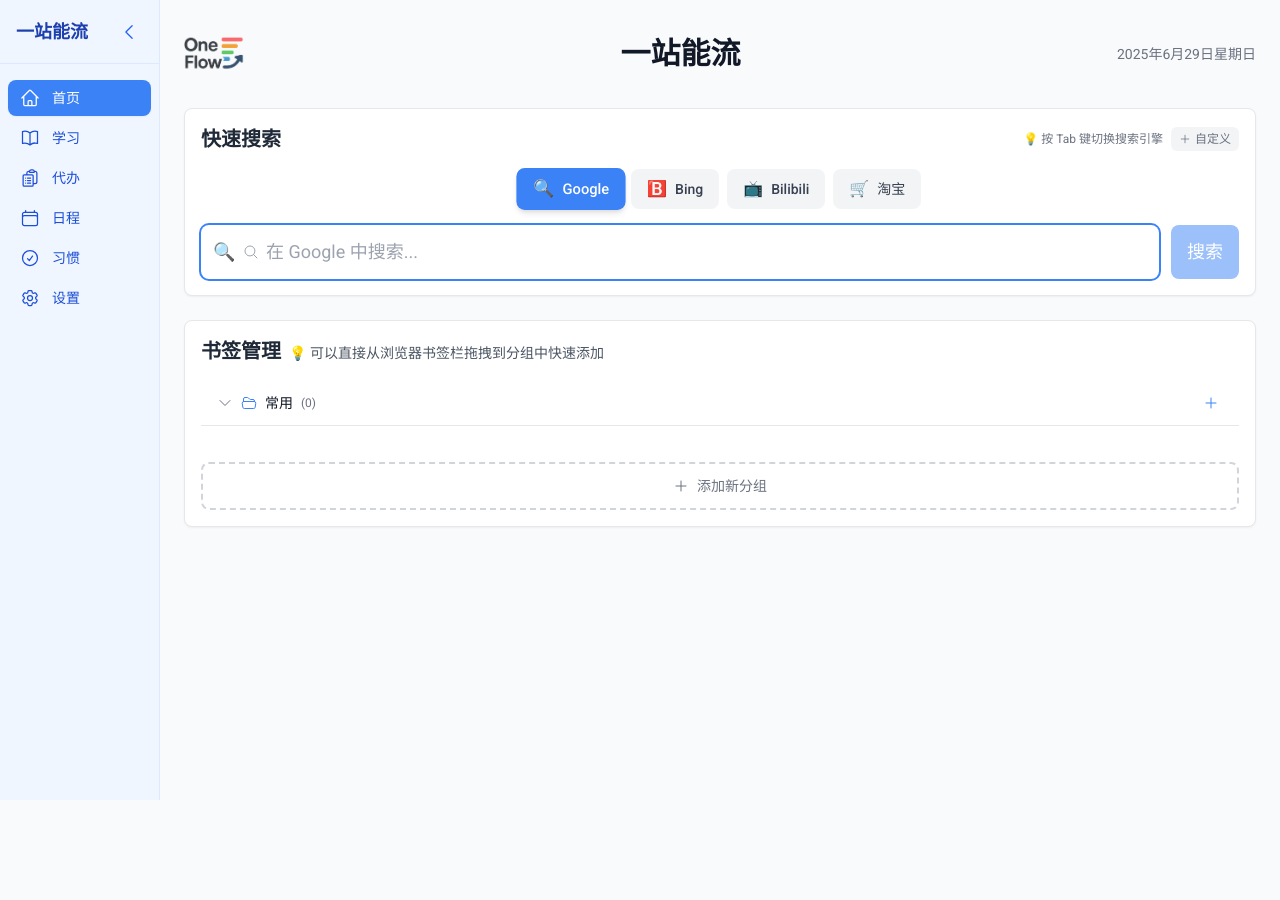
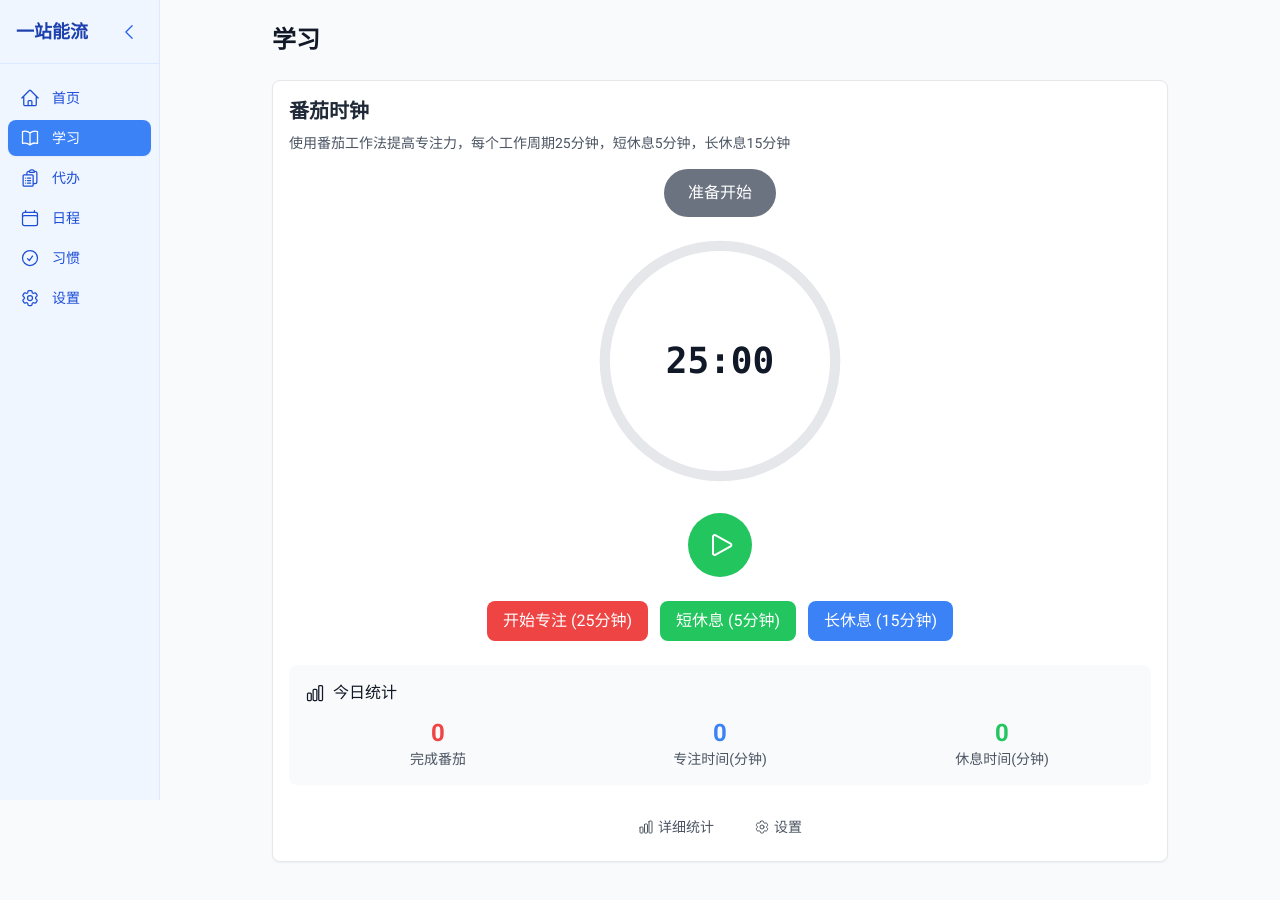
Before and after one commit to penginman/All_In_One_Web, a React (Vite) app: page /#/learning in a window 1280 px wide. Before the commit this address led to /#/tasks. Shown: the top 900 px of the page. Before the commit the page ends 800 px from the top, so only its background shows below. Built offline with nearby package versions, Linux system fonts and the light colour scheme.

Commit message:
实现新刷新 修复图标 添加AI阅读文档

```diff
--- a/src/components/Calendar/MonthView.tsx
+++ b/src/components/Calendar/MonthView.tsx
@@ -327,7 +327,7 @@ function MonthView({ onEventClick, onDateDoubleClick }: MonthViewProps) {
               </div>
 
               {/* 事件列表 - 手机端显示更紧凑 */}
-              <div className="space-y-0.5">
+              <div className="space-y-0.8">
                 {events.slice(0, window.innerWidth < 640 ? 1 : 2).map(event => (
                   <div
                     key={event.id}
--- a/src/components/Habits/HabitModal.tsx
+++ b/src/components/Habits/HabitModal.tsx
@@ -39,7 +39,7 @@ function HabitModal({ isOpen, onClose, habit }: HabitModalProps) {
     startDate: '',
     endDate: '',
     hasEndDate: false,
-    color: habitColors[0]
+    color: habitColors[1]
   })
 
   useEffect(() => {
@@ -62,7 +62,7 @@ function HabitModal({ isOpen, onClose, habit }: HabitModalProps) {
         startDate: today,
         endDate: '',
         hasEndDate: false,
-        color: habitColors[0]
+        color: habitColors[1]
       })
     }
   }, [habit, isOpen])
--- a/src/components/Pomodoro/PomodoroTimer.tsx
+++ b/src/components/Pomodoro/PomodoroTimer.tsx
@@ -84,7 +84,7 @@ function PomodoroTimer() {
               cy="50"
               r="45"
               stroke="currentColor"
-              strokeWidth="2"
+              strokeWidth="4"
               fill="none"
               className="text-gray-200"
             />
@@ -93,7 +93,7 @@ function PomodoroTimer() {
               cy="50"
               r="45"
               stroke="currentColor"
-              strokeWidth="2"
+              strokeWidth="4"
               fill="none"
               strokeDasharray={`${2 * Math.PI * 45}`}
               strokeDashoffset={`${2 * Math.PI * 45 * (1 - getCurrentProgress() / 100)}`}
--- a/src/main.tsx
+++ b/src/main.tsx
@@ -1,13 +1,13 @@
 import React from 'react'
 import ReactDOM from 'react-dom/client'
-import { BrowserRouter } from 'react-router-dom'
+import { HashRouter } from 'react-router-dom'
 import App from './App.tsx'
 import './index.css'
 
 ReactDOM.createRoot(document.getElementById('root')!).render(
   <React.StrictMode>
-    <BrowserRouter basename={import.meta.env.PROD ? '/All_In_One_Web' : '/'}>
+    <HashRouter>
       <App />
-    </BrowserRouter>
+    </HashRouter>
   </React.StrictMode>,
 )
--- a/src/pages/Home/Home.tsx
+++ b/src/pages/Home/Home.tsx
@@ -147,7 +147,7 @@ function Home() {
       {/* 页面标题 */}
       <div className="flex flex-col sm:flex-row sm:items-center sm:justify-between gap-2">
         {/* 网站图标 */}
-        <img src="icon/总图标.png" alt="网站图标" className="w-15 h-15" />
+        <img src={`${import.meta.env.BASE_URL}icon/总图标.png`} alt="网站图标" className="w-15 h-15" />
         <h1 className="text-2xl sm:text-3xl font-bold text-gray-900">一站能流</h1>
         <div className="text-sm text-gray-500">
           {new Date().toLocaleDateString('zh-CN', {
```
Also changed, not shown: public/404.html (added, +18 -0 lines), 1 other file (tests, documents, lock files or other folders).
